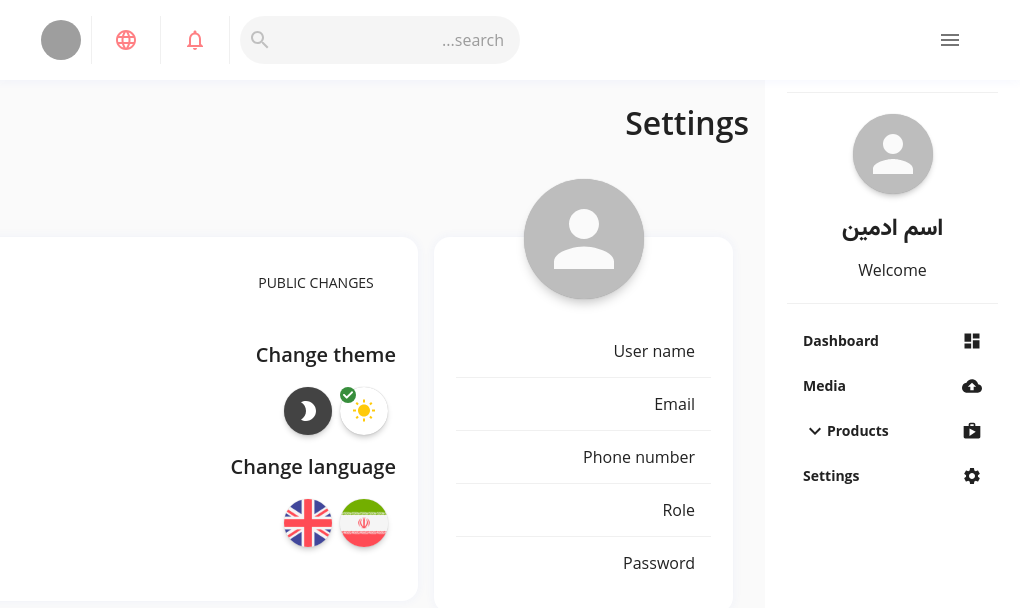
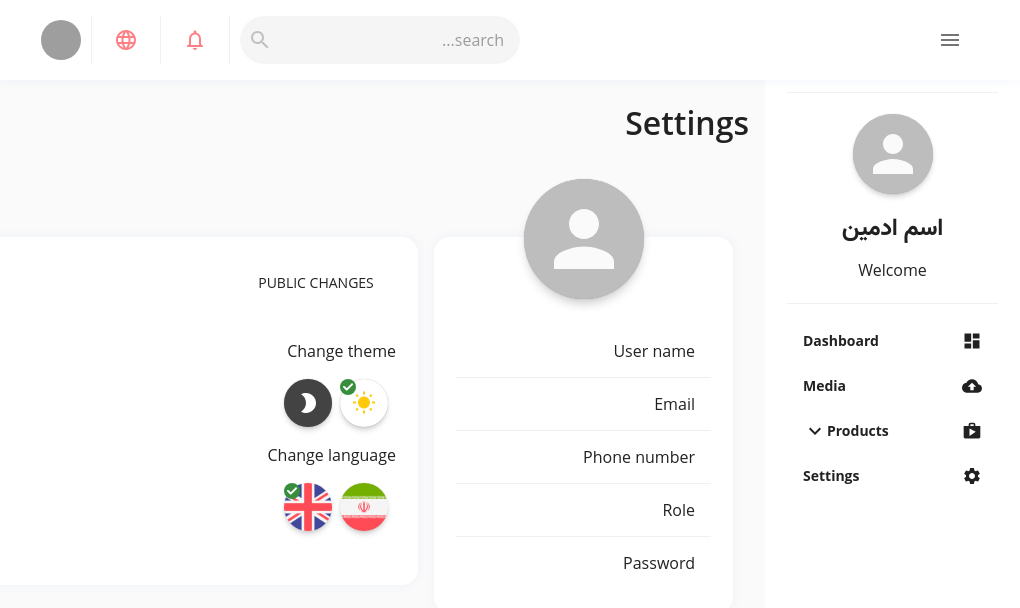
Before and after one commit to hassanEB1379/online-shop-panel-admin, a React (Create React App) app: page /panel/settings in a window 1280 px wide. Shown: the top 608 px of the page, without its empty margins (260-1280 px from the left). Built offline with nearby package versions, Linux system fonts and the light colour scheme; grey boxes are pictures that could not be loaded; the HTML template or start-up script is replaced by a standard one; what jss-rtl would draw is missing.

Commit message:
handle change theme radtio

```diff
--- a/src/pages/settings/components/appSettings/AppSettings.js
+++ b/src/pages/settings/components/appSettings/AppSettings.js
@@ -28,7 +28,7 @@ const AppSettings = () => {
 
   return (
     <Box p="2rem 0">
-      <Typography variant="h6">{t('setting.changeTheme')}</Typography>
+      <Typography>{t('setting.changeTheme')}</Typography>
 
       <Box pt="1rem" display="flex" onChange={switchTheme}>
         <StyledRatio
@@ -48,12 +48,18 @@ const AppSettings = () => {
       </Box>
 
       <Box mt="1rem">
-        <Typography variant="h6">{t('setting.changeLang')}</Typography>
+        <Typography>{t('setting.changeLang')}</Typography>
       </Box>
 
       <Box pt="1rem" display="flex" onChange={switchLang}>
-        <StyledRatio value="fa" name="lang" flag="/static/images/iran.png" />
         <StyledRatio
+          checked={i18n.language === 'fa'}
+          value="fa"
+          name="lang"
+          flag="/static/images/iran.png"
+        />
+        <StyledRatio
+          checked={i18n.language === 'en'}
           value="en"
           name="lang"
           flag="/static/images/united-kingdom.png"
```
